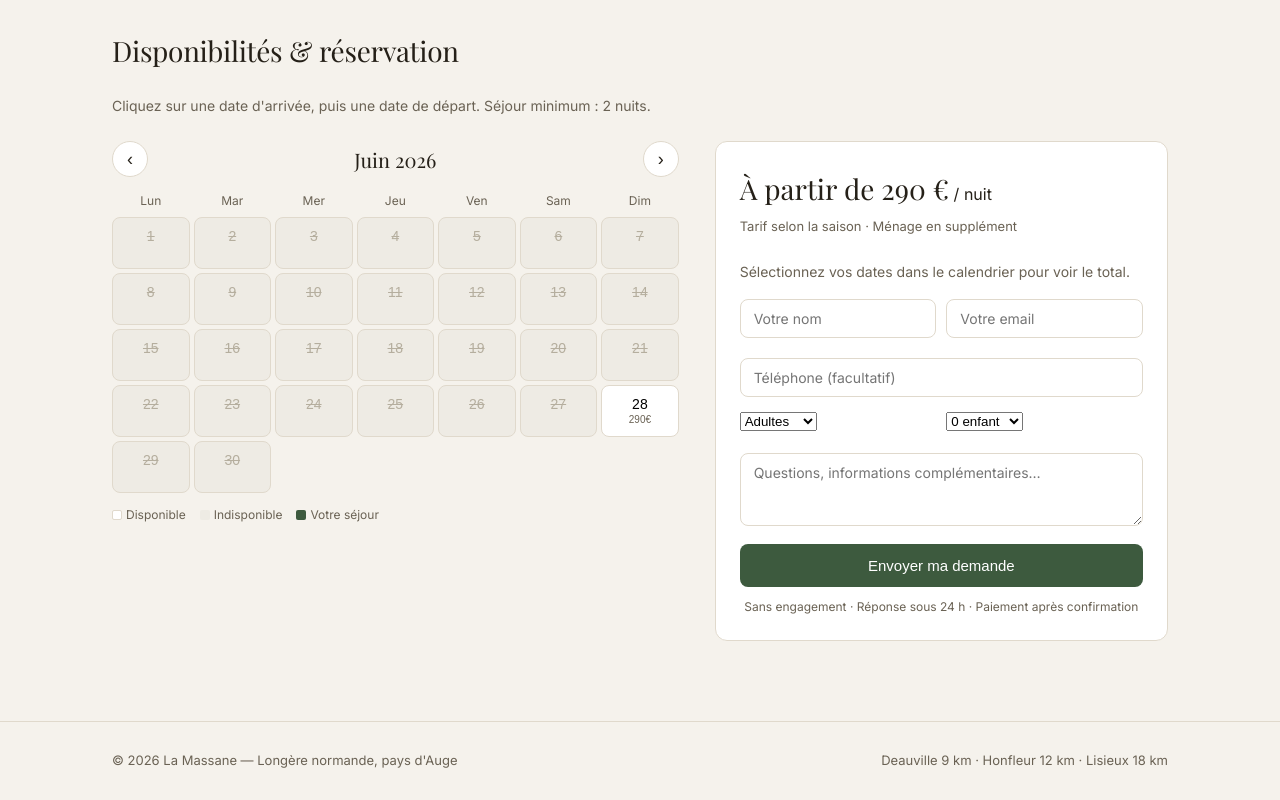
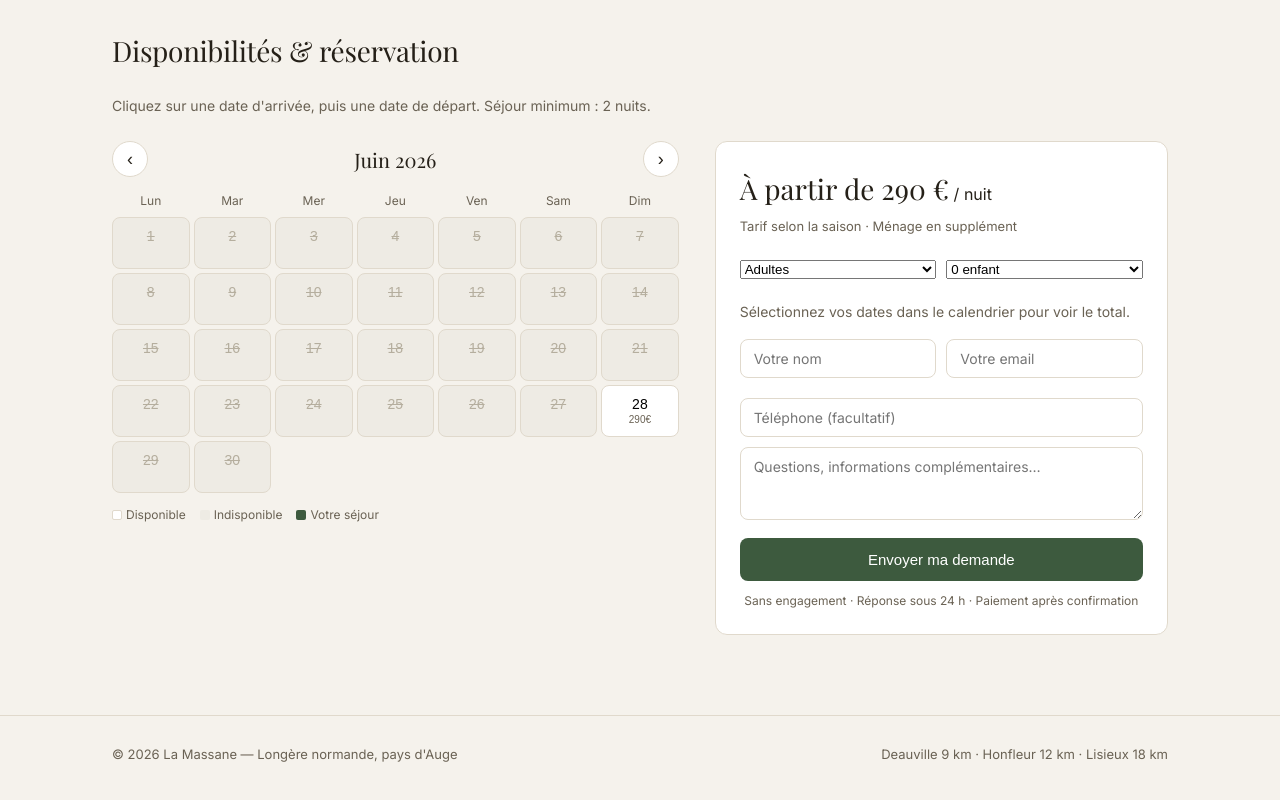
Before and after one commit to molinevincent/la-massane, a website: page public/index.html in a window 1280 px wide. Shown: the part 3144-3944 px from the top of the page. Drawn offline with nearby package versions, Linux system fonts and the light colour scheme; a web font is replaced by a local one.

Commit message:
Add files via upload

```diff
--- a/public/index.html
+++ b/public/index.html
@@ -479,6 +479,35 @@
           <div class="price-line">À partir de 290 €<span style="font-size:16px; font-family:Inter; font-weight:400"> / nuit</span></div>
           <div class="price-note">Tarif selon la saison · Ménage en supplément</div>
 
+          <div style="display:grid; grid-template-columns:1fr 1fr; gap:10px; margin:14px 0;">
+            <div>
+              <select id="fAdults" name="adults" required style="width:100%">
+                <option value="0" selected>Adultes</option>
+                <option value="1">1 adulte</option>
+                <option value="2">2 adultes</option>
+                <option value="3">3 adultes</option>
+                <option value="4">4 adultes</option>
+                <option value="5">5 adultes</option>
+                <option value="6">6 adultes</option>
+                <option value="7">7 adultes</option>
+                <option value="8">8 adultes</option>
+              </select>
+            </div>
+            <div>
+              <select id="fChildren" name="children" style="width:100%">
+                <option value="0" selected>0 enfant</option>
+                <option value="1">1 enfant</option>
+                <option value="2">2 enfants</option>
+                <option value="3">3 enfants</option>
+                <option value="4">4 enfants</option>
+                <option value="5">5 enfants</option>
+                <option value="6">6 enfants</option>
+                <option value="7">7 enfants</option>
+                <option value="8">8 enfants</option>
+              </select>
+            </div>
+          </div>
+
           <div id="summaryEmpty" class="empty-state">Sélectionnez vos dates dans le calendrier pour voir le total.</div>
           <div id="summaryFull" class="summary" style="display:none;">
             <div class="summary-row"><span id="rangeLabel"></span><span id="nightsLabel"></span></div>
@@ -503,34 +532,6 @@
               <div class="field"><input type="email" name="email" id="fEmail" placeholder="Votre email" required /></div>
             </div>
             <div class="field"><input type="tel" name="phone" id="fPhone" placeholder="Téléphone (facultatif)" /></div>
-            <div class="form-row">
-              <div class="field">
-                <select name="adults" id="fAdults" required>
-                  <option value="" disabled selected>Adultes</option>
-                  <option value="1">1 adulte</option>
-                  <option value="2">2 adultes</option>
-                  <option value="3">3 adultes</option>
-                  <option value="4">4 adultes</option>
-                  <option value="5">5 adultes</option>
-                  <option value="6">6 adultes</option>
-                  <option value="7">7 adultes</option>
-                  <option value="8">8 adultes</option>
-                </select>
-              </div>
-              <div class="field">
-                <select name="children" id="fChildren">
-                  <option value="0" selected>0 enfant</option>
-                  <option value="1">1 enfant</option>
-                  <option value="2">2 enfants</option>
-                  <option value="3">3 enfants</option>
-                  <option value="4">4 enfants</option>
-                  <option value="5">5 enfants</option>
-                  <option value="6">6 enfants</option>
-                  <option value="7">7 enfants</option>
-                  <option value="8">8 enfants</option>
-                </select>
-              </div>
-            </div>
             <div class="field"><textarea name="message" id="fMsg" rows="3" placeholder="Questions, informations complémentaires…"></textarea></div>
 
             <button type="submit" class="btn-submit" id="submitBtn">Envoyer ma demande</button>
@@ -666,8 +667,8 @@
       // taxeTotale = taxeParAdulteParNuit * nbAdultes * nbNuits
       var adultsEl   = document.getElementById("fAdults");
       var childrenEl = document.getElementById("fChildren");
-      var adults   = adultsEl   ? parseInt(adultsEl.options[adultsEl.selectedIndex].value)   || 0 : 0;
-      var children = childrenEl ? parseInt(childrenEl.options[childrenEl.selectedIndex].value) || 0 : 0;
+      var adults   = adultsEl   ? (parseInt(adultsEl.value,   10) || 0) : 0;
+      var children = childrenEl ? (parseInt(childrenEl.value, 10) || 0) : 0;
       var PLAFOND_TAXE = 4.80;
       var totalOccupants = adults + children;
       var taxe = 0;
```
